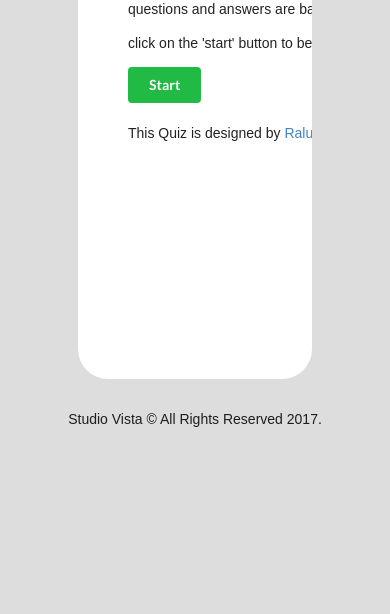
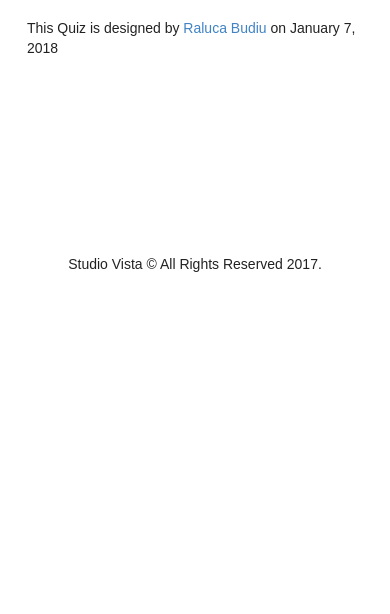
Before and after one commit to amirtvkli/Simple-Quiz, a plain HTML site: page index.html in a window 390 px wide. Shown: the part 230-844 px from the top of the page. Drawn offline with Linux system fonts and the light colour scheme.

Commit message:
mobile friendly css added

```diff
--- a/css/style.css
+++ b/css/style.css
@@ -44,7 +44,7 @@ body {
     font-weight: bold;
 }
 .option{
-        width:500px;
+    width:400px;
 
     margin:15px;
     padding:5px;
@@ -112,3 +112,33 @@ input[type='submit']{
 footer{
     text-align: center;
 }
+
+@media screen and (max-width:800px){
+    #container{
+        width: 80%;
+        border-radius: 20px;
+        background-color: #fff;
+        margin:30px auto;
+        overflow: hidden;
+        padding: 30px 30px 0px 30px;
+    }
+    #navContent{margin:1%;width:98%;}
+	#game1{margin:1%;width:98%;}
+    #game2{margin:1%;width:98%;}
+    .option{width:90%;margin-top:5%;}
+}
+
+@media screen and (max-width:460px){
+    body{
+        background-color: #fff;
+    }
+    #container{
+        width: 100%;
+        border-radius: 0px;
+        background-color: #fff;
+        margin:0;
+        overflow: hidden;
+        padding: 20px 20px 0px 20px;
+    }
+    .option{width:90%;margin-top:5%;}
+}
```
Lines whose indentation alone changed are shown as unchanged.
